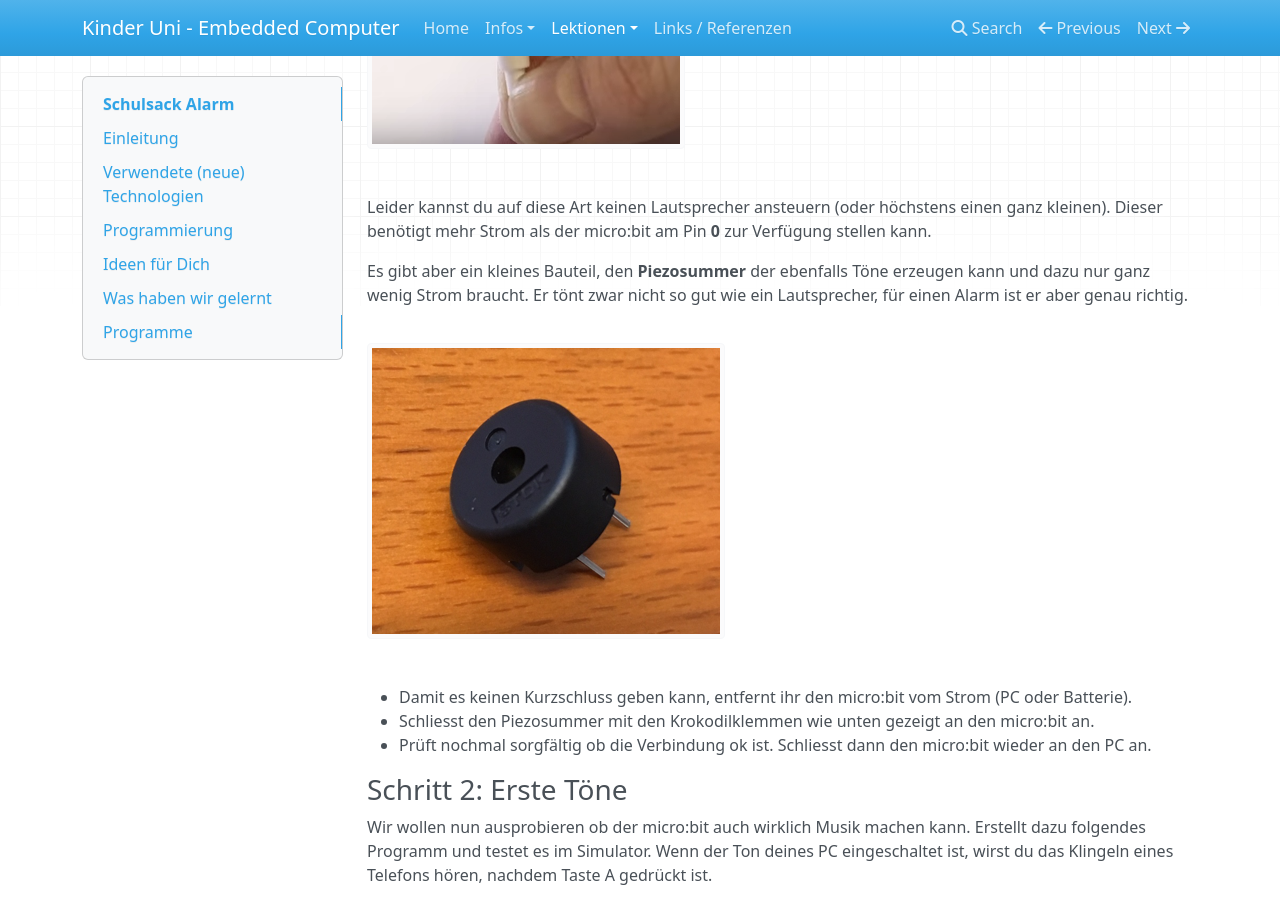
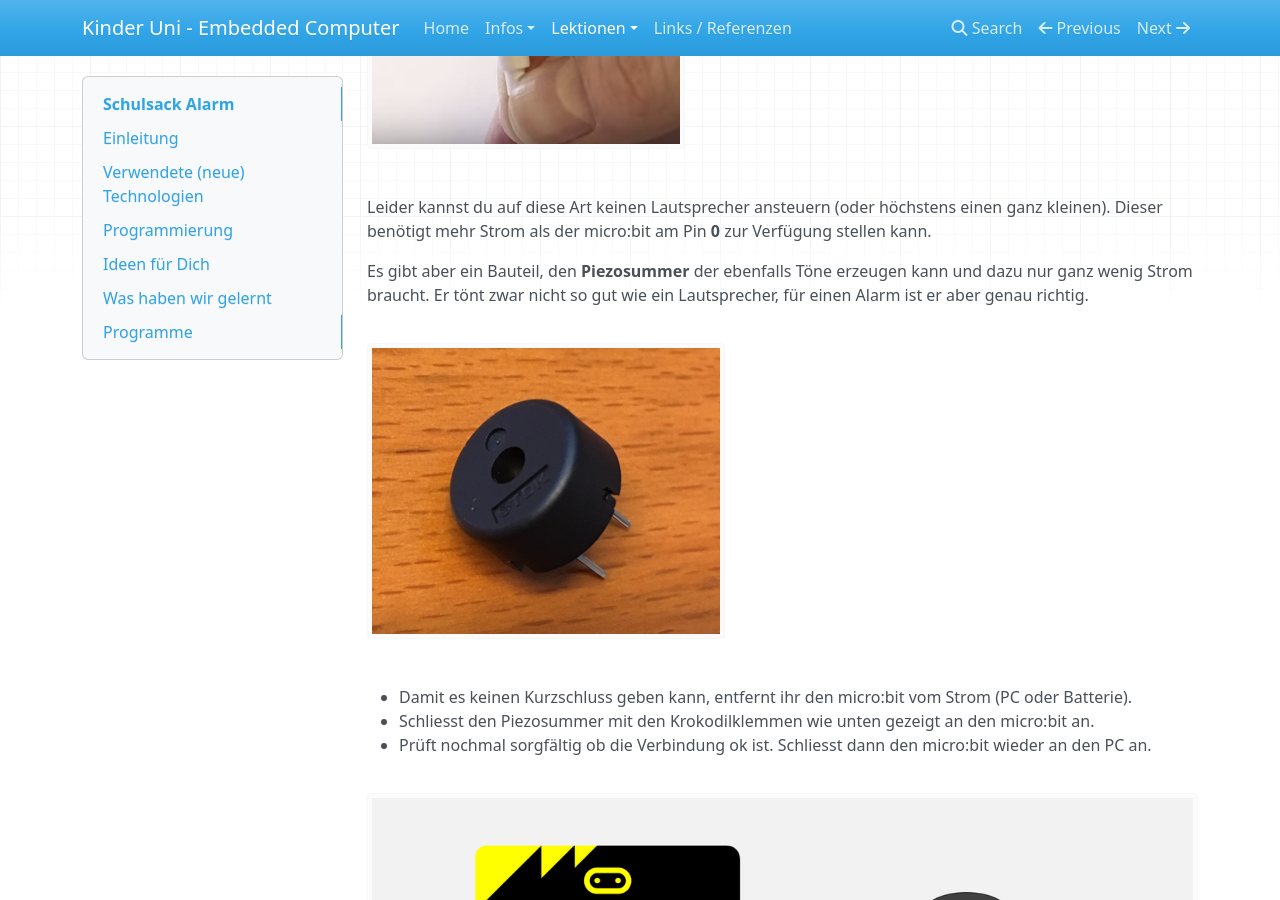
Before and after one commit to renestraub/ehk1, an MkDocs documentation site: the page built from docs/lessons/50_alarm/lesson.md, in a window 1280 px wide and 900 px high, scrolled down 1149 px. Built offline with MkDocs 1.6.1, drawn with Linux system fonts in a browser that asks for light colours; nearby versions of some CDN libraries.

Commit message:
Update alarm lesson

```diff
--- a/docs/lessons/50_alarm/lesson.md
+++ b/docs/lessons/50_alarm/lesson.md
@@ -10,7 +10,6 @@ Niemand soll einfach so in deinem Schulsack herumkramen oder sogar daraus etwas
 *   micro:bit Musik und Geräusche
 *   micro:bit Lichtsensor
 *   Piezosummer
-
 
 
 ## Programmierung
@@ -26,7 +25,7 @@ Dazu verbindest du die Pins **GND** und **0** mit dem Anschluss des Kopfhörers.
 
 Leider kannst du auf diese Art keinen Lautsprecher ansteuern (oder höchstens einen ganz kleinen). Dieser benötigt mehr Strom als der micro:bit am Pin **0** zur Verfügung stellen kann.
 
-Es gibt aber ein kleines Bauteil, den **Piezosummer** der ebenfalls Töne erzeugen kann und dazu nur ganz wenig Strom braucht. Er tönt zwar nicht so gut wie ein Lautsprecher, für einen Alarm ist er aber genau richtig.
+Es gibt aber ein Bauteil, den **Piezosummer** der ebenfalls Töne erzeugen kann und dazu nur ganz wenig Strom braucht. Er tönt zwar nicht so gut wie ein Lautsprecher, für einen Alarm ist er aber genau richtig.
 
 ![](piezo.png)
 
@@ -34,10 +33,7 @@ Es gibt aber ein kleines Bauteil, den **Piezosummer** der ebenfalls Töne erzeug
 *   Schliesst den Piezosummer mit den Krokodilklemmen wie unten gezeigt an den micro:bit an.
 *   Prüft nochmal sorgfältig ob die Verbindung ok ist. Schliesst dann den micro:bit wieder an den PC an.
 
-
-<Kommentar>
-<Foto Anschluss Piezo>
-
+![](piezo-buzzer_orig.png)
 
 
 
```
Also changed, not shown: docs/lessons/50_alarm/firefox_download.png (deleted), docs/lessons/50_alarm/piezo-buzzer_orig.png (added).
